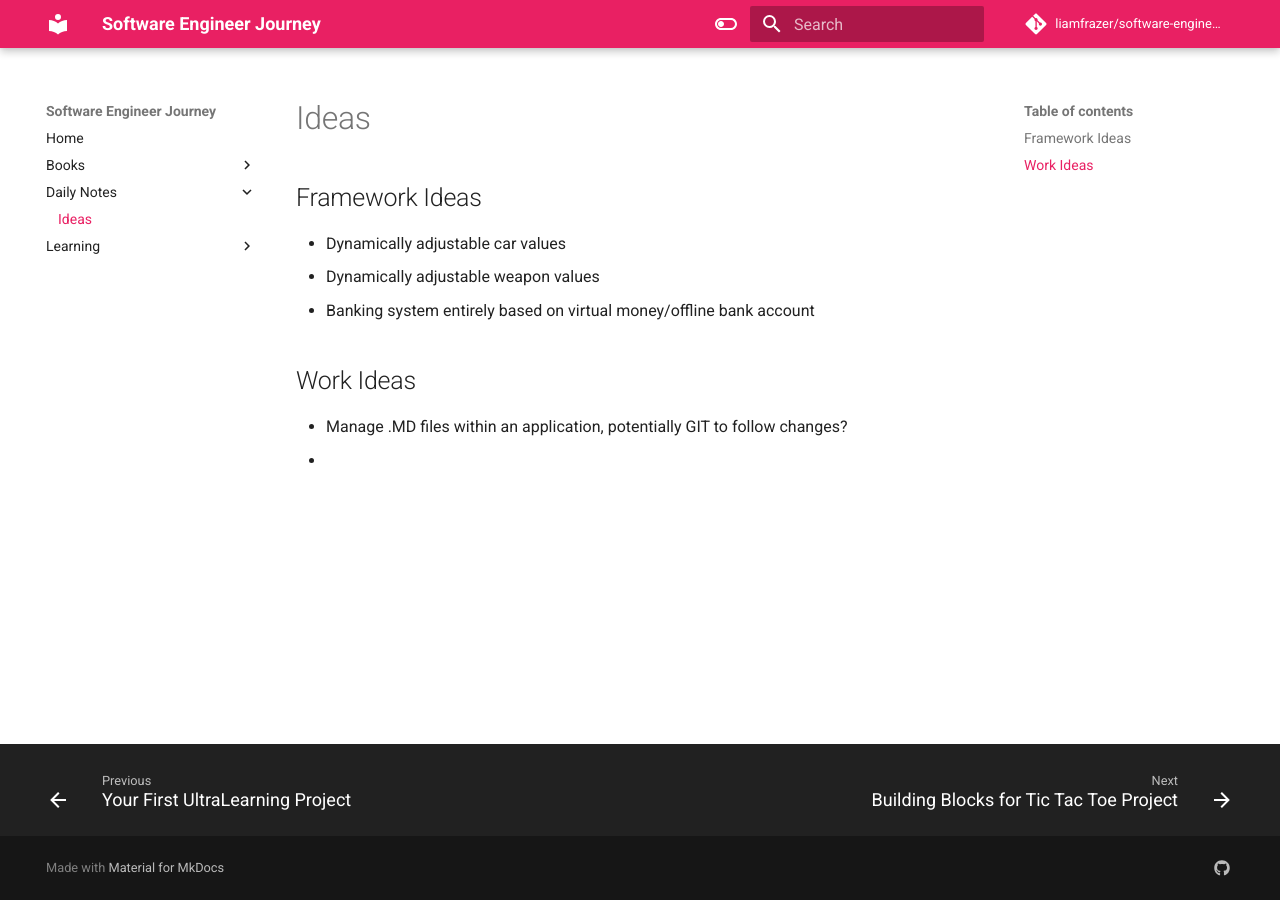
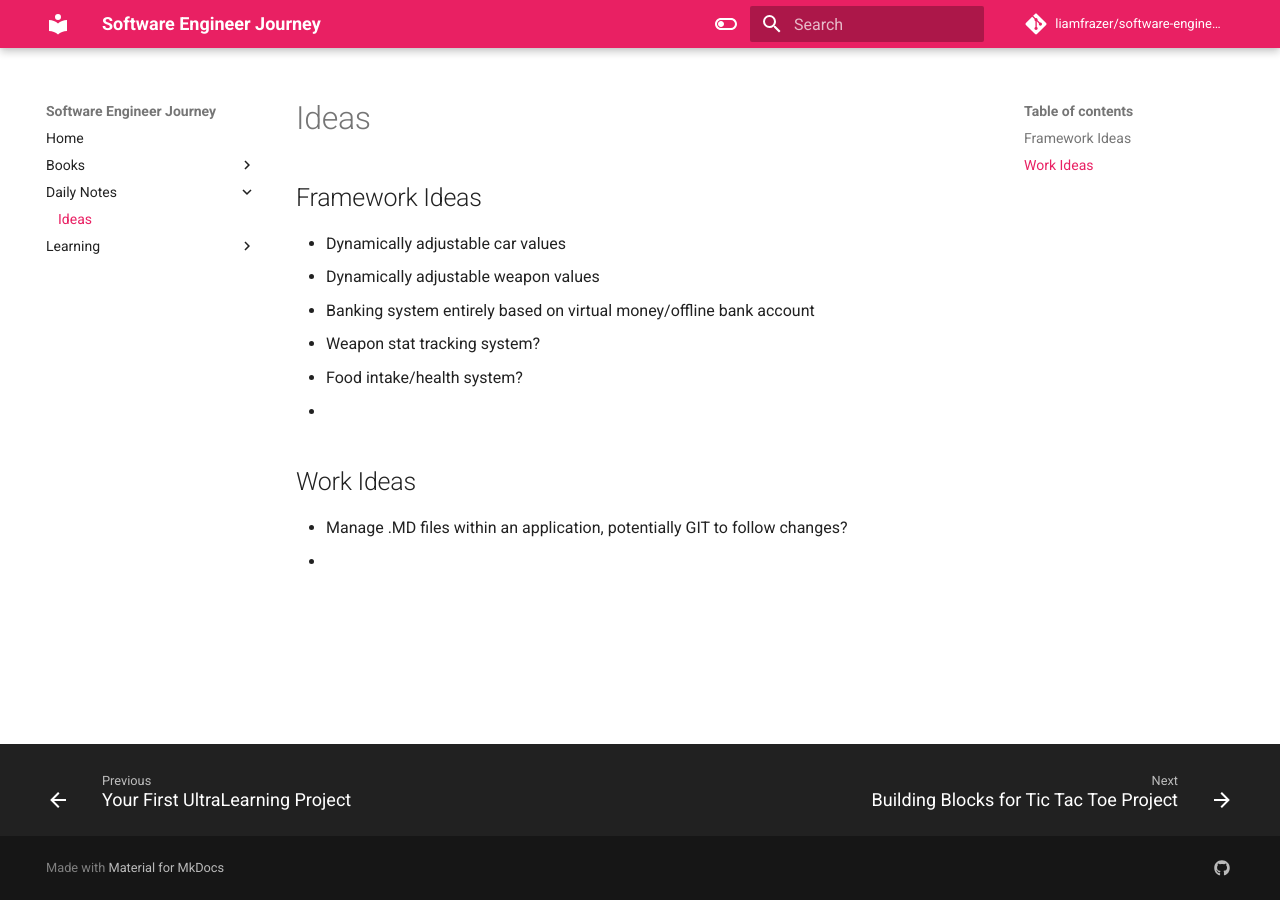
Before and after one commit to liamfrazer/software-engineer-journey, an MkDocs documentation site: the page built from docs/Daily Notes/Ideas.md, in a window 1280 px wide. Built offline with MkDocs 1.6.1 and Material for MkDocs 9.7.7, drawn with Linux system fonts in a browser that asks for light colours; comment, search, counter and statistics services are not loaded.

Commit message:
vault backup: 2023-12-24 13:51:29

```diff
--- a/docs/Daily Notes/Ideas.md
+++ b/docs/Daily Notes/Ideas.md
@@ -3,6 +3,9 @@
 * Dynamically adjustable car values
 * Dynamically adjustable weapon values
 * Banking system entirely based on virtual money/offline bank account
+* Weapon stat tracking system?
+* Food intake/health system?
+*
 
 ## Work Ideas
 * Manage .MD files within an application, potentially GIT to follow changes?
```
